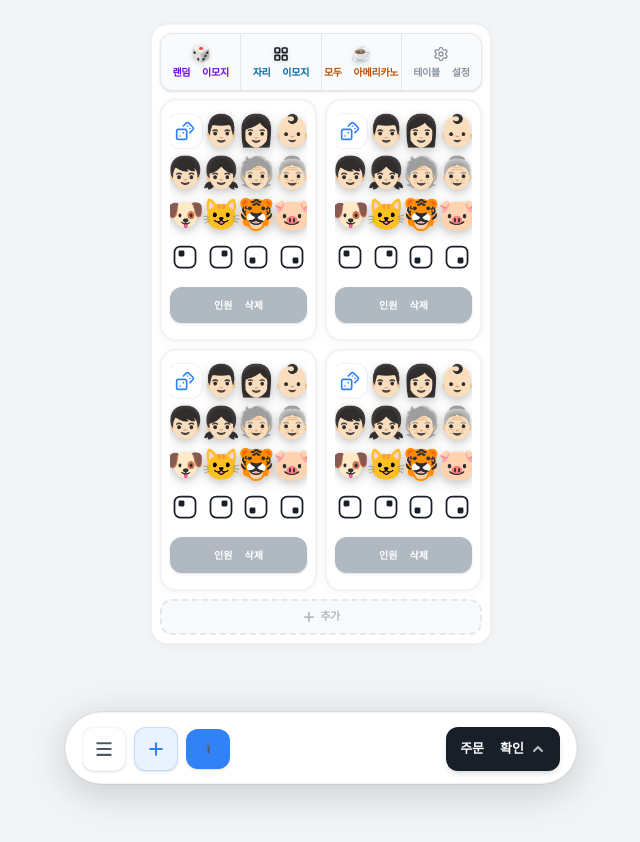
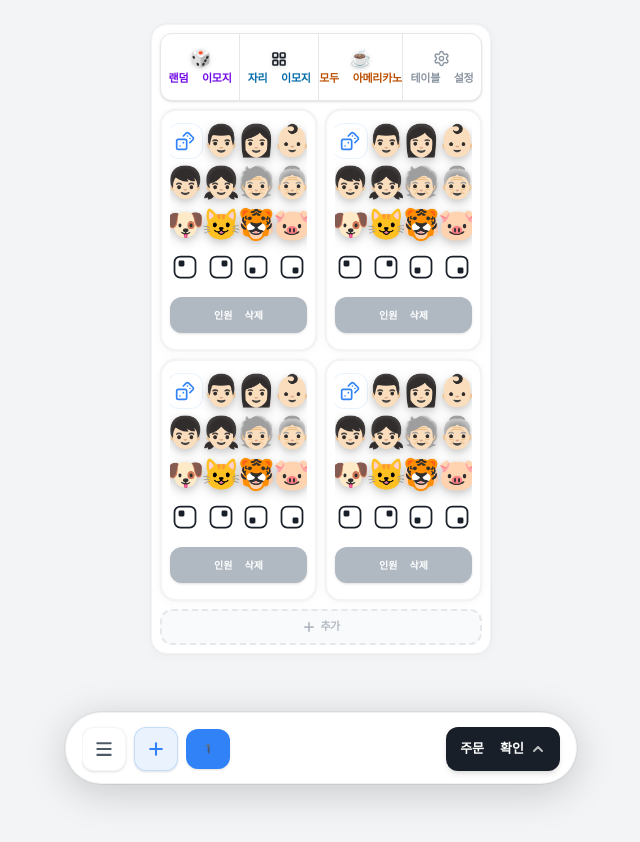
Before and after one commit to limchang/anti_order, a React (Vite) app: page / in a window 1280 px wide. Shown: the top 842 px of the page, without its empty margins (319-959 px from the left). Built offline with nearby package versions, Linux system fonts and the light colour scheme; a web font is replaced by a local one.

Commit message:
style: change top menu to white bg, increase height, and add haptics

```diff
--- a/components/OrderGroupSection.tsx
+++ b/components/OrderGroupSection.tsx
@@ -120,21 +120,24 @@ export const OrderGroupSection: React.FC<OrderGroupSectionProps> = ({
   return (
     <section className="relative bg-white rounded-2xl border p-2 flex flex-col gap-2 z-0 border-toss-grey-100 shadow-toss-card overflow-visible">
       {/* 퀵 액션 - 세그먼트 탭바 스타일 */}
-      <div className="flex items-stretch bg-toss-grey-50 rounded-xl border border-toss-grey-200 overflow-hidden shadow-sm">
+      <div className="flex items-stretch bg-white rounded-xl border border-toss-grey-200 overflow-hidden shadow-sm">
         {quickActions.map((action, index) => (
           <button
             key={action.label}
-            onClick={action.onClick}
+            onClick={(e) => {
+              if (navigator.vibrate) navigator.vibrate(50);
+              action.onClick();
+            }}
             title={action.title}
-            className={`flex-1 flex flex-col items-center justify-center gap-1.5 py-3 hover:bg-white/60 active:bg-white/80 transition-all
+            className={`flex-1 flex flex-col items-center justify-center gap-1.5 py-4 hover:bg-toss-grey-50 active:bg-toss-grey-100 transition-all
               ${index < quickActions.length - 1 ? 'border-r border-toss-grey-200' : ''}`}
           >
-            <span className="text-[16px] leading-none">
+            <span className="text-[17px] leading-none">
               {action.isSettings
-                ? <Settings size={16} strokeWidth={2} className={action.textColor} />
+                ? <Settings size={17} strokeWidth={2} className={action.textColor} />
                 : <span className="drop-shadow-sm">{action.icon}</span>}
             </span>
-            <span className={`text-[10px] font-black ${action.textColor} whitespace-nowrap tracking-tight leading-none`}>{action.label}</span>
+            <span className={`text-[11px] font-black ${action.textColor} whitespace-nowrap tracking-tight leading-none`}>{action.label}</span>
           </button>
         ))}
       </div>
```
